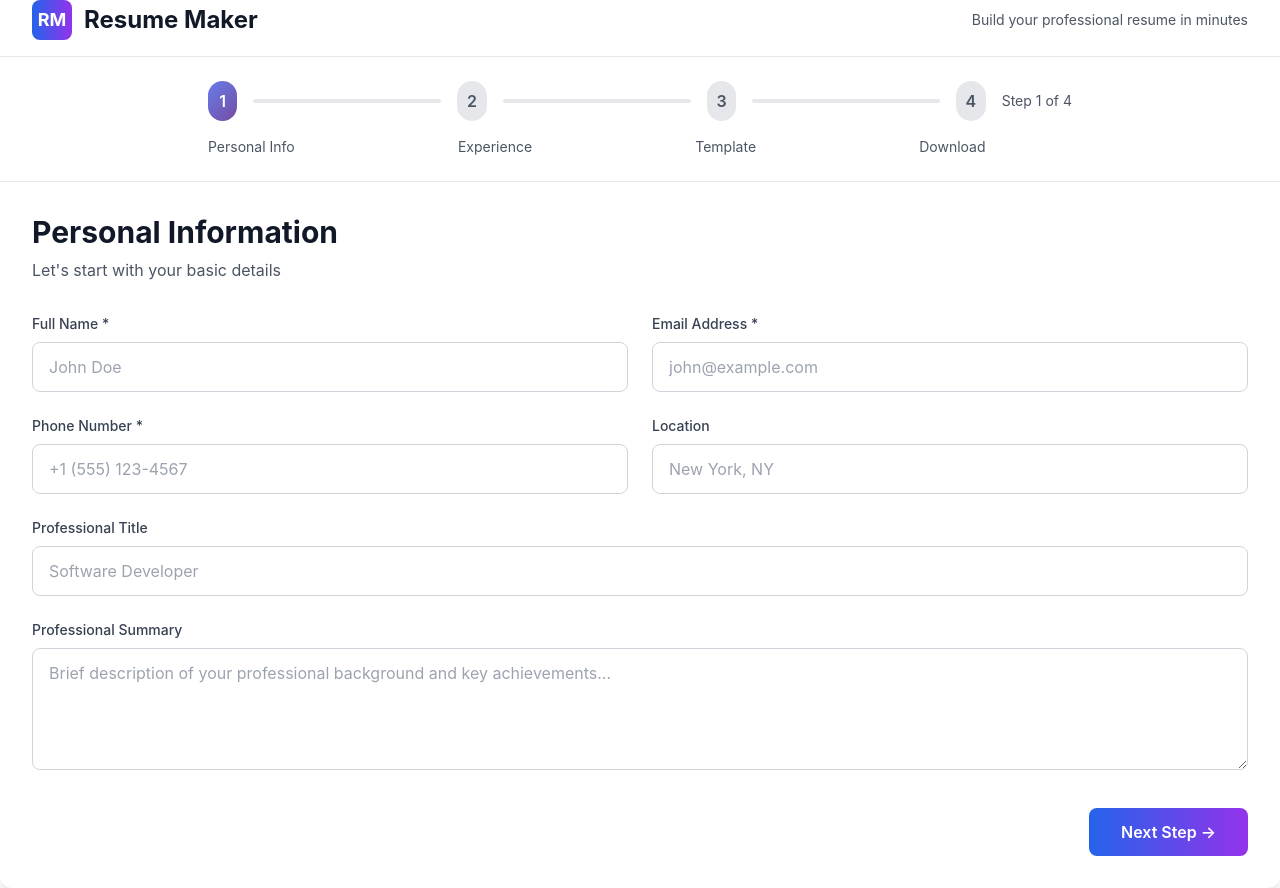
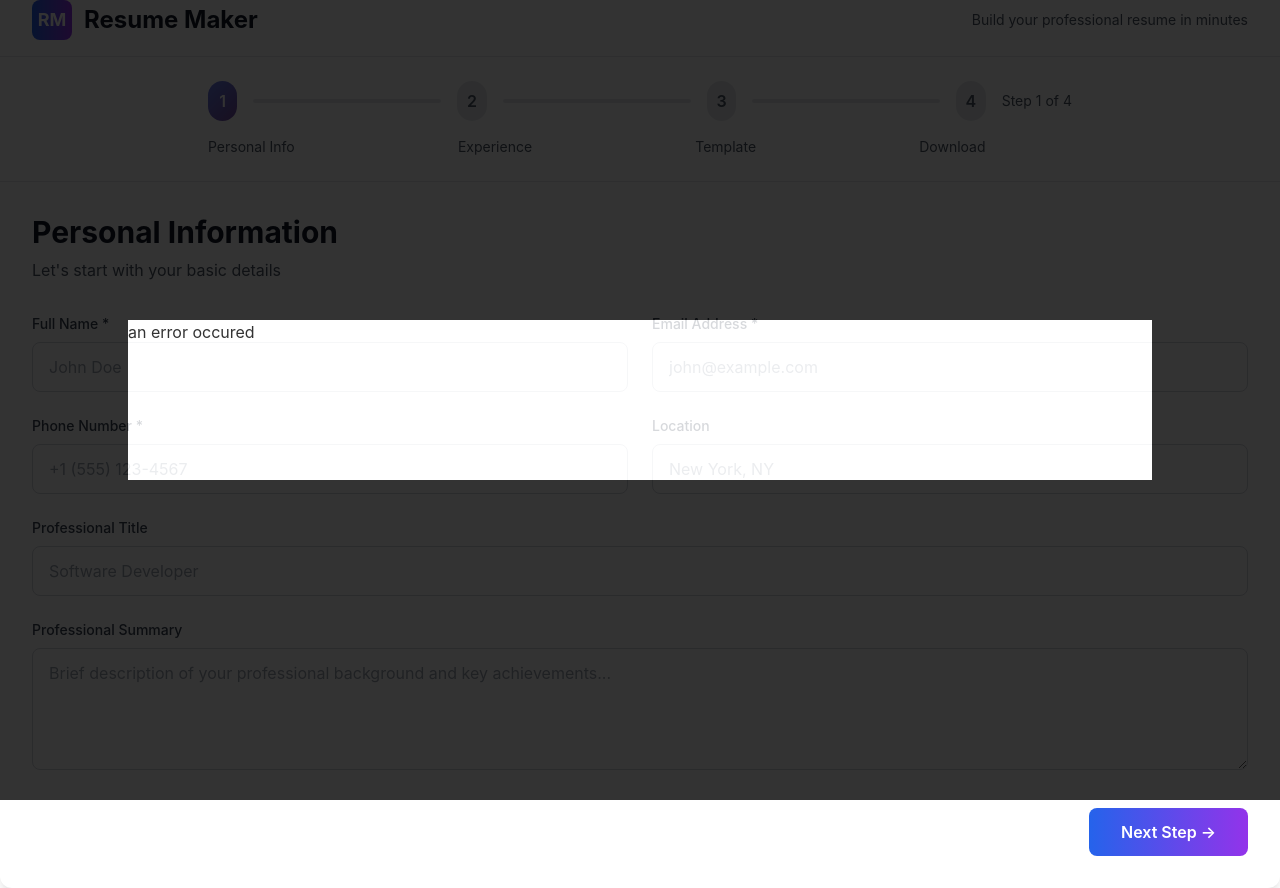
Before and after one commit to abhishek00t/resume-maker, a React (Create React App) app: page / in a window 1280 px wide. Built offline with nearby package versions, Linux system fonts and the light colour scheme.

Commit message:
added modalpopup

```diff
--- a/src/App.js
+++ b/src/App.js
@@ -8,6 +8,7 @@ import { Templateselection } from "./components/templateselection/Templateselect
 import { Experience } from "./components/experience/Experience";
 import { useState } from "react";
 import { Analytics } from "@vercel/analytics/react";
+import { Modalpopup } from "./components/utils/Modalpopup";
 
 function App() {
   const [showExperience, setShowExperience] = useState(false);
@@ -58,6 +59,7 @@ function App() {
         />
       </div>
       <Analytics />
+      <Modalpopup warning={"an error occured"} />
     </div>
   );
 }
--- /dev/null
+++ b/src/components/utils/Modalpopup.css
@@ -0,0 +1,18 @@
+.modalpopup {
+  background-color: black;
+  height: 100%;
+  width: 100%;
+  position: fixed;
+  z-index: 1000;
+  top: 0px;
+  left: 0px;
+  opacity: 0.8;
+}
+.content {
+  top: 40%;
+  left: 10%;
+  height: 20%;
+  width: 80%;
+  position: fixed;
+  background-color: white;
+}
--- /dev/null
+++ b/src/components/utils/Modalpopup.jsx
@@ -0,0 +1,8 @@
+import "./Modalpopup.css";
+export const Modalpopup = ({ warning }) => {
+  return (
+    <div className="modalpopup">
+      <div className="content">{warning}</div>
+    </div>
+  );
+};
```
